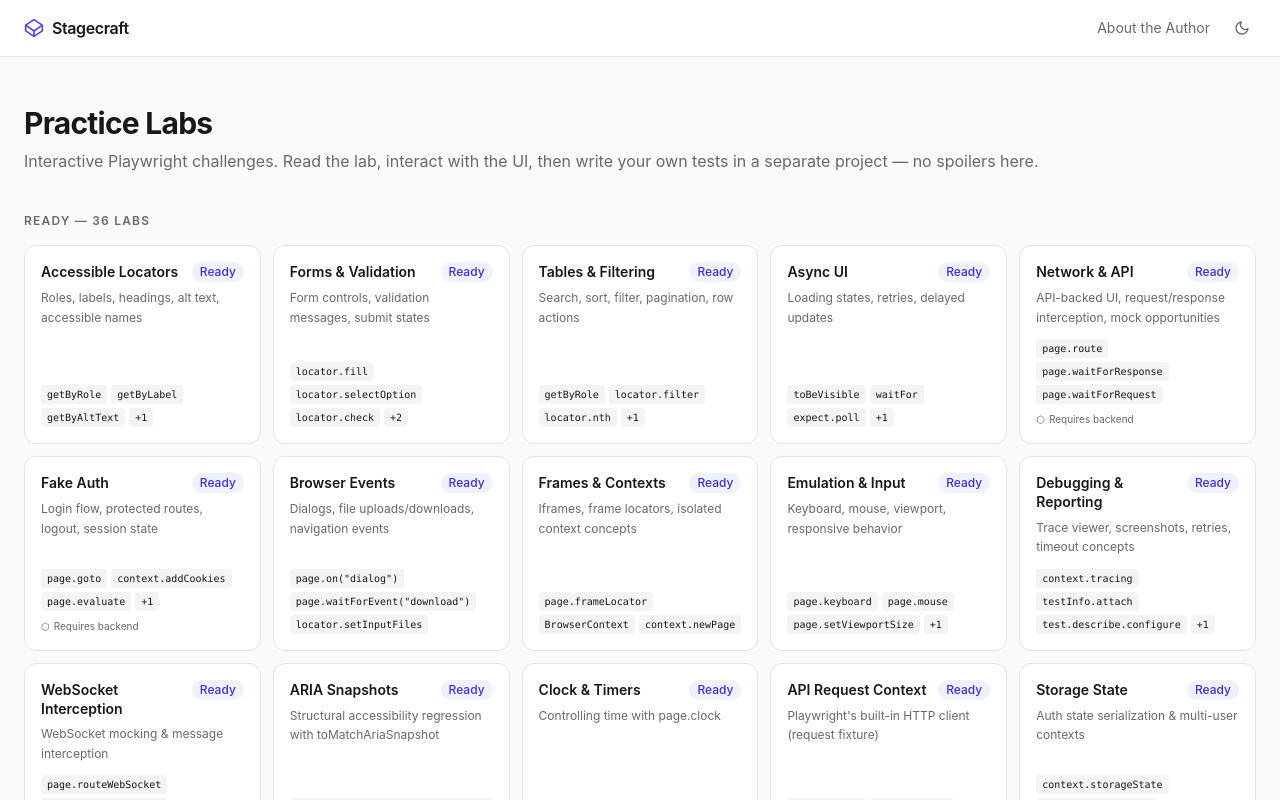
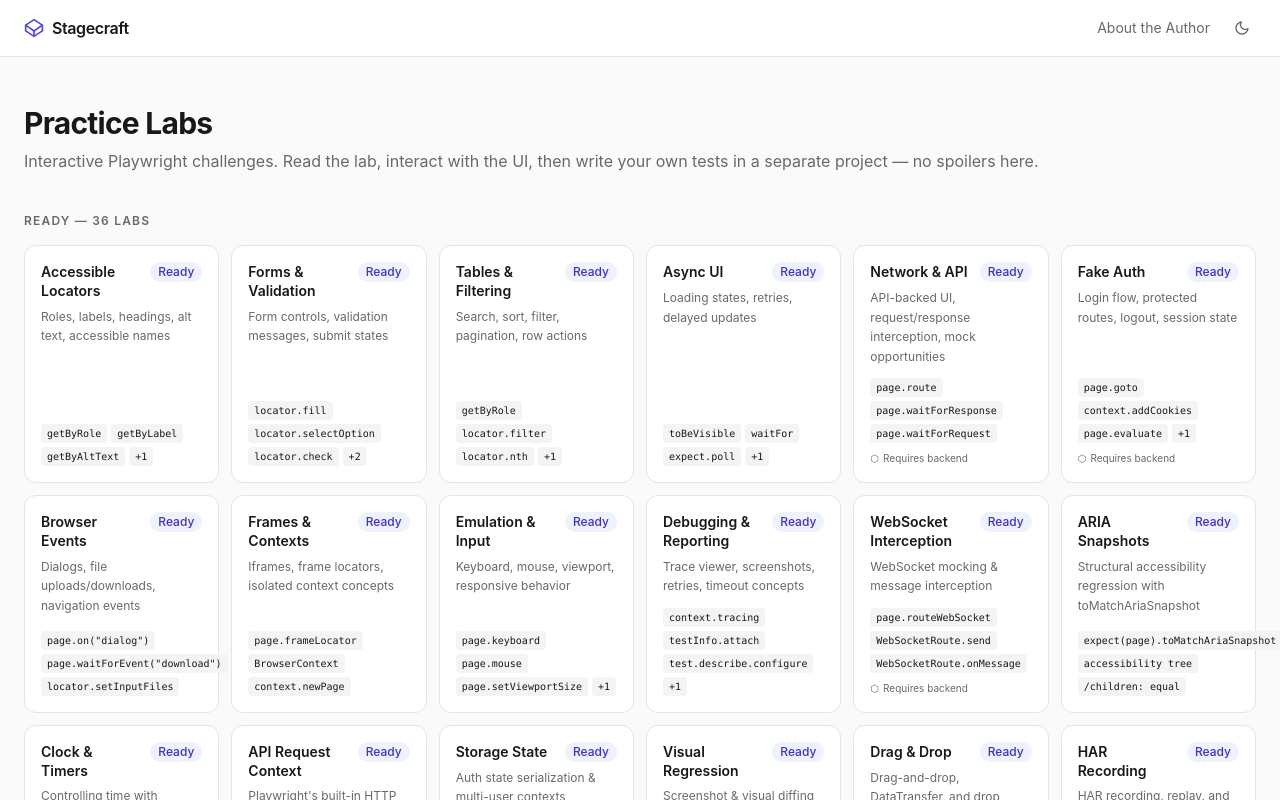
Before and after one commit to orhunakkan/stagecraft, a React (Vite) app in the folder client/: page / in a window 1280 px wide. Shown: the top 800 px of the page. Built offline with nearby package versions, Linux system fonts and the light colour scheme.

Commit message:
fix: update grid column count for ready and coming soon labs sections

```diff
--- a/client/src/pages/Home.tsx
+++ b/client/src/pages/Home.tsx
@@ -21,7 +21,7 @@
         <h2 className="mb-4 text-xs font-semibold uppercase tracking-widest text-muted">
           Ready — {readyLabs.length} labs
         </h2>
-        <div className="grid gap-3 sm:grid-cols-2 md:grid-cols-3 lg:grid-cols-4 xl:grid-cols-5">
+        <div className="grid gap-3 sm:grid-cols-2 md:grid-cols-3 lg:grid-cols-4 xl:grid-cols-6">
           {readyLabs.map((lab) => (
             <LabCard key={lab.slug} lab={lab} completed={isCompleted(lab.slug)} />
           ))}
@@ -32,7 +32,7 @@
         <h2 className="mb-4 text-xs font-semibold uppercase tracking-widest text-muted">
           Coming soon — {comingSoonLabs.length} labs
         </h2>
-        <div className="grid gap-3 sm:grid-cols-2 md:grid-cols-3 lg:grid-cols-4 xl:grid-cols-5">
+        <div className="grid gap-3 sm:grid-cols-2 md:grid-cols-3 lg:grid-cols-4 xl:grid-cols-6">
           {comingSoonLabs.map((lab) => (
             <LabCard key={lab.slug} lab={lab} />
           ))}
```
